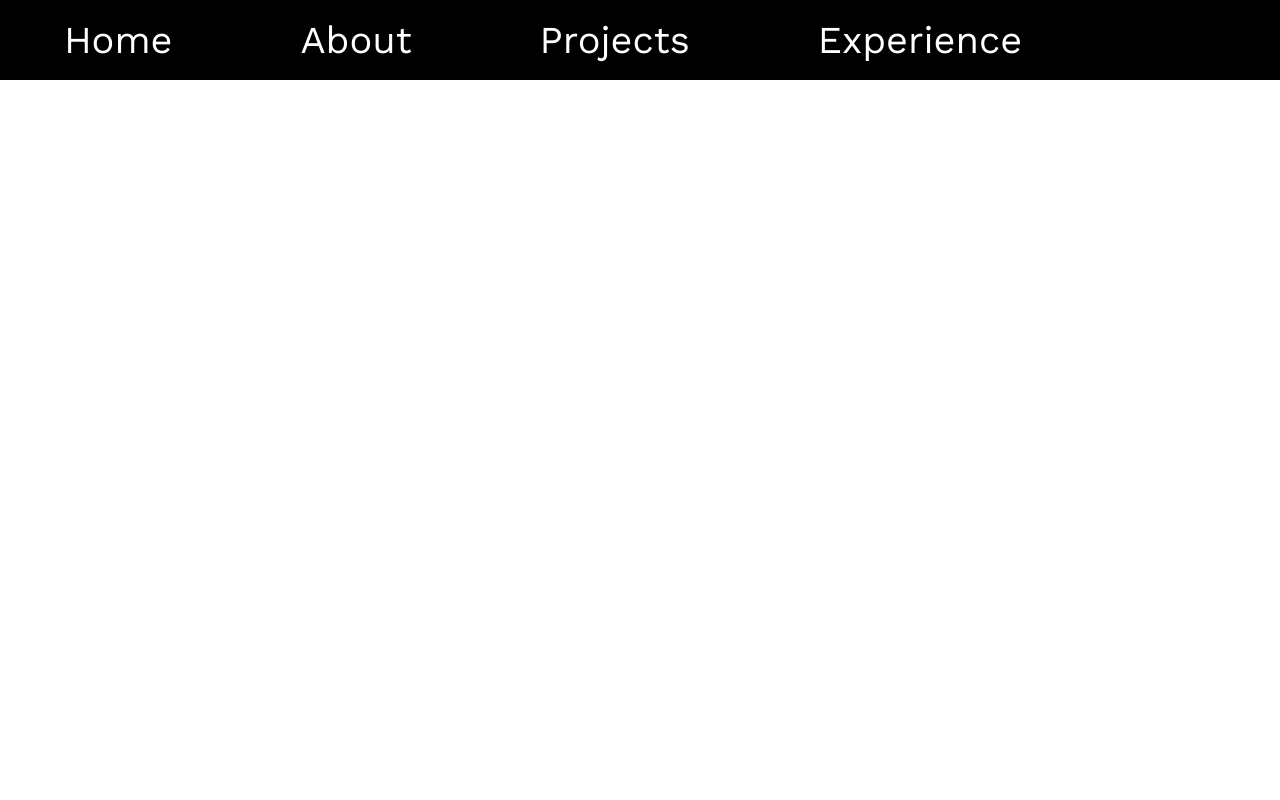
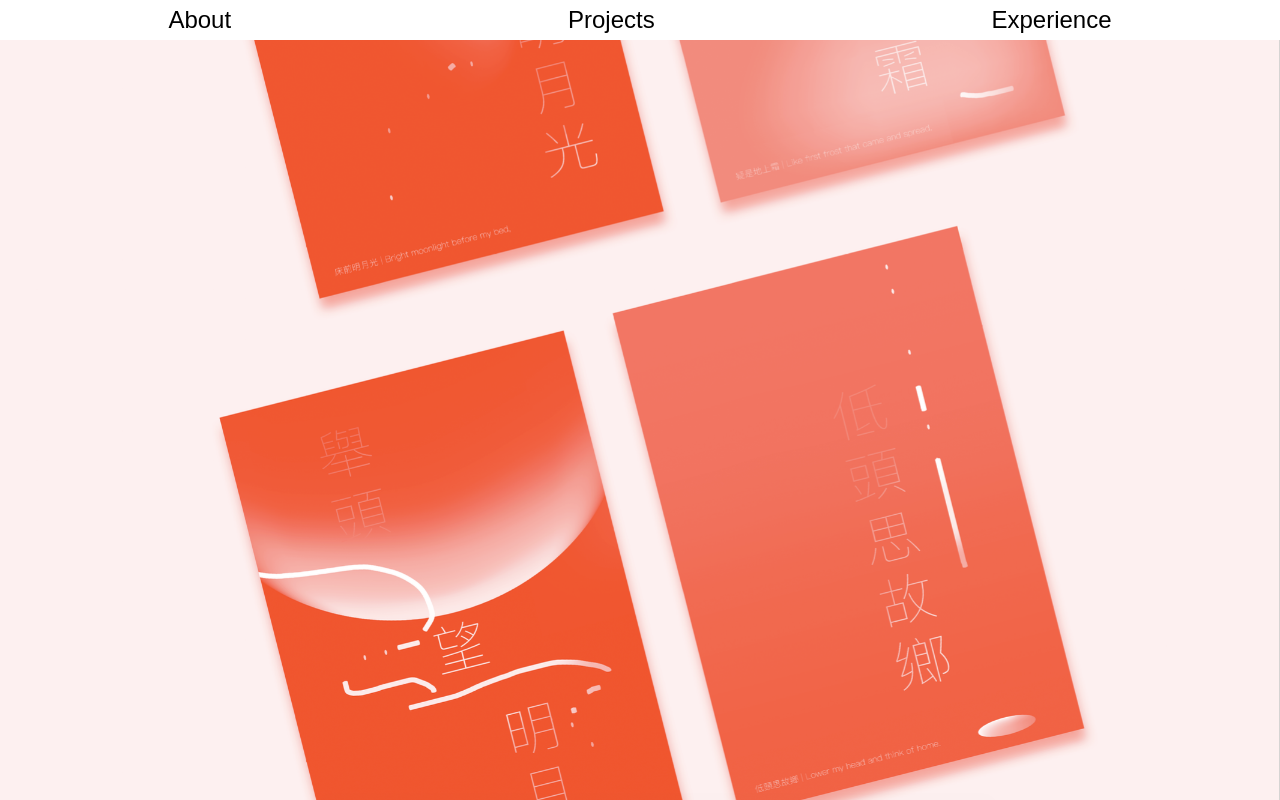
Before and after one commit to brucejh99/Amanda-Site, a plain HTML site: page index.html in a window 1280 px wide. Drawn offline with nearby package versions, Linux system fonts and the light colour scheme; a web font is replaced by a local one.

Commit message:
Added parallax background for main page

```diff
--- a/index.html
+++ b/index.html
@@ -16,10 +16,10 @@
     <script src="scripts.js"></script>
 
     <div class="navbar" id="navbar">
-        <a class="navigation" href="#home" id="home-button">Home</a><a class="navigation" href="#about" id="about-button">About</a><a class="navigation" href="#projects" id="project-button">Projects</a><a class="navigation" href="#work" id="work-button">Experience</a>
+        <a class="navtext" href="#about" id="about-button">About</a><a class="navtext" href="#projects" id="project-button">Projects</a><a class="navtext" href="#work" id="work-button">Experience</a>
     </div>
 
-    <div class="background" id="parallax">
+    <div class="background1" id="background1">
     </div>
 
     <!-- Note: when deploying, replace "development.js" with "production.min.js". -->
--- a/main.css
+++ b/main.css
@@ -5,43 +5,35 @@ body, html {
     max-height: 100%;
 }
 
-div.background {
-    background: url(backgrounds/test-background.png);
-    height: auto;
+div.background1 {
+    height: 100vh;
+    background-image: url(assets/background1.png);
     background-attachment: fixed;
-    background-position: center;
+    background-position: bottom;
     background-repeat: no-repeat;
     background-size: cover;
-    margin-top: -10vh;
     position: relative;
 }
 
 .navbar {
-    background-color: black;
-    height: 10vh;
+    background-color: white;
+    height: 5vh;
+    line-height: 5vh;
+    position: fixed;
     width: 100vw;
-    max-width: 100%;
-    position: sticky;
-    top: 0;
-    overflow: hidden;
-    z-index: 100;
+    justify-content: space-around;
+    display: flex;
+    z-index: 1;
 }
 
-.navigation {
-    height: 10vh;
-    cursor: pointer;
-    background-color: black;
+.navtext {
+    text-align: center;
+    font-family: 'Puritan', sans-serif;
     text-decoration: none;
-    color: white;
-    line-height: 10vh;
-    vertical-align: middle;
-    padding-right: 5vw;
-    padding-left: 5vw;
-    text-align: center;
-    display: inline-block;
-    font-family: 'Work Sans', sans-serif;
-    font-size: 38px;
-    justify-content: space-around;
+    color: black;
+    font-size: 1.5em;
+    height: auto;
+    width: auto;
 }
 
 .active-pink {
```
Also changed, not shown: assets/background1.png (added), assets/blob-flower.png (added), assets/profile.jpg (added).
